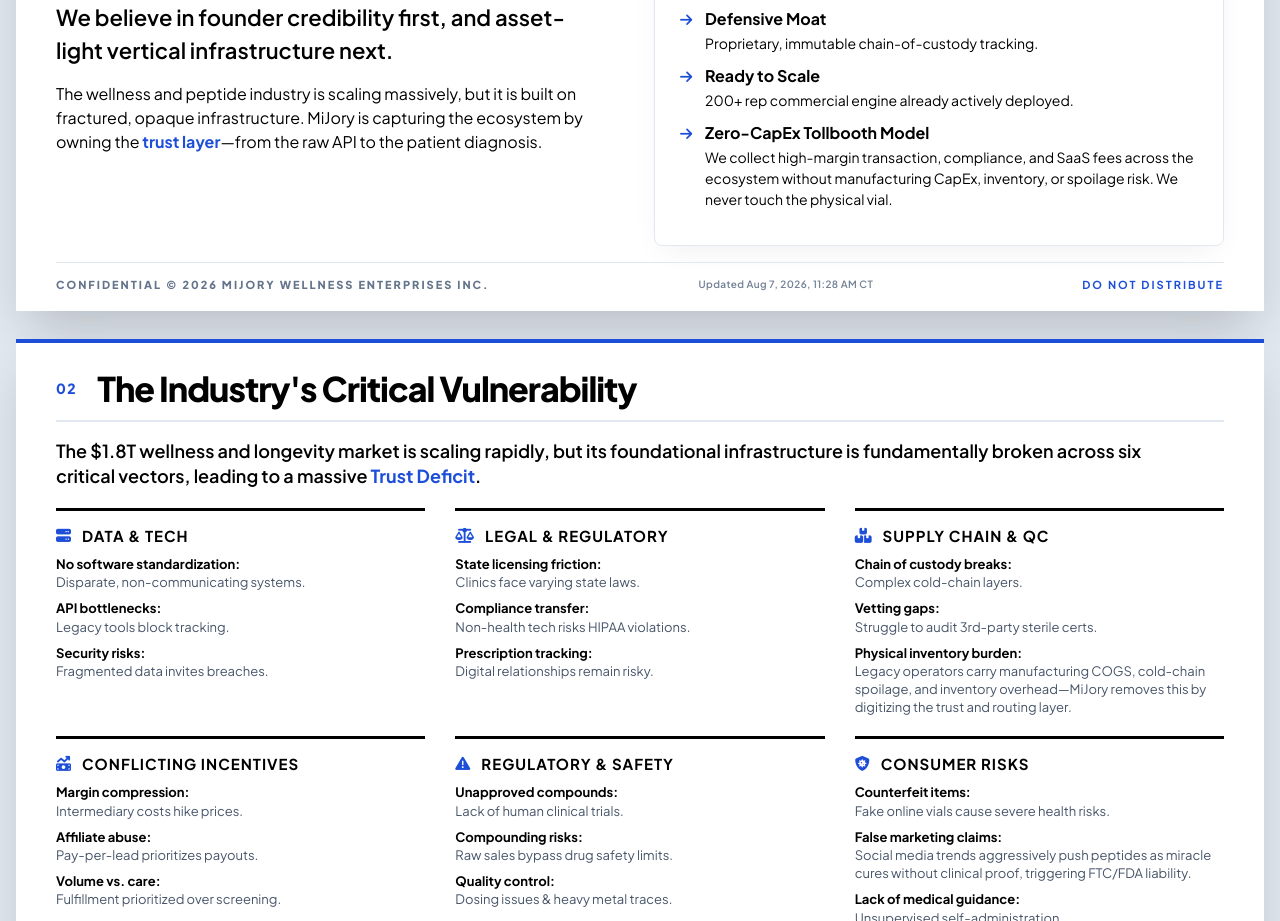
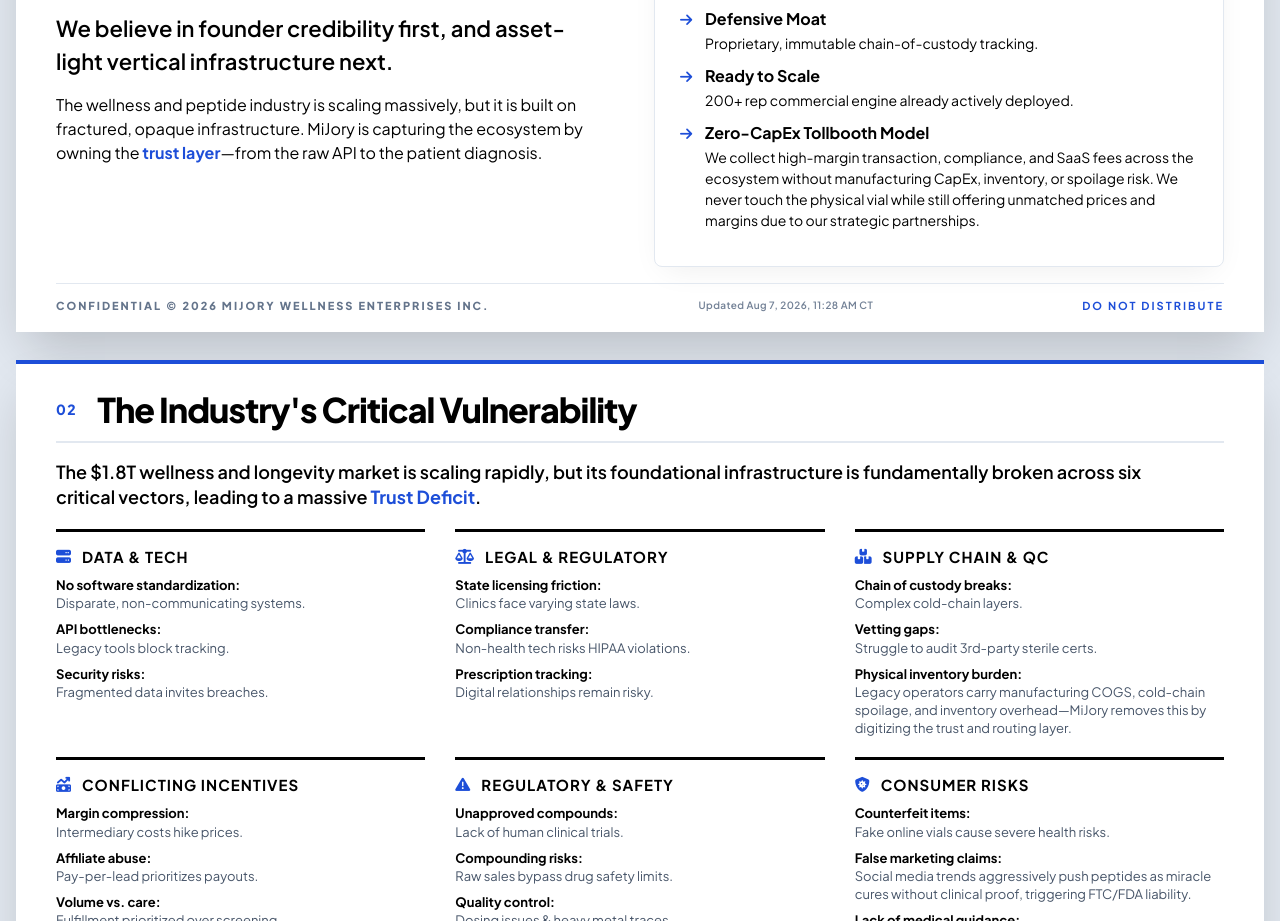
Before and after one commit to Sentynl-io/mijory-deck, a website: page index.html in a window 1280 px wide. Shown: the part 1081-2002 px from the top of the page. Drawn offline with Linux system fonts and the light colour scheme.

Commit message:
update sentance

```diff
--- a/index.html
+++ b/index.html
@@ -1300,7 +1300,7 @@
                     <li><strong style="color: var(--pure-black); font-size: 16px; display: block; margin-bottom: 2px;">Integrated Stack</strong> Connecting diagnostics, pharmacy networks, and compliance software.</li>
                     <li><strong style="color: var(--pure-black); font-size: 16px; display: block; margin-bottom: 2px; margin-top: 10px;">Defensive Moat</strong> Proprietary, immutable chain-of-custody tracking.</li>
                     <li><strong style="color: var(--pure-black); font-size: 16px; display: block; margin-bottom: 2px; margin-top: 10px;">Ready to Scale</strong> 200+ rep commercial engine already actively deployed.</li>
-                    <li><strong style="color: var(--pure-black); font-size: 16px; display: block; margin-bottom: 2px; margin-top: 10px;">Zero-CapEx Tollbooth Model</strong> We collect high-margin transaction, compliance, and SaaS fees across the ecosystem without manufacturing CapEx, inventory, or spoilage risk. We never touch the physical vial.</li>
+                    <li><strong style="color: var(--pure-black); font-size: 16px; display: block; margin-bottom: 2px; margin-top: 10px;">Zero-CapEx Tollbooth Model</strong> We collect high-margin transaction, compliance, and SaaS fees across the ecosystem without manufacturing CapEx, inventory, or spoilage risk. We never touch the physical vial while still offering unmatched prices and margins due to our strategic partnerships.</li>
                 </ul>
             </div>
         </div>
```
